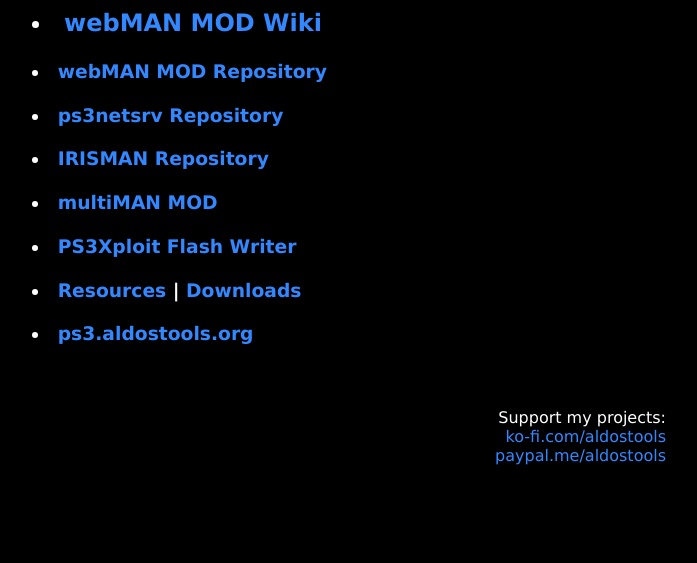
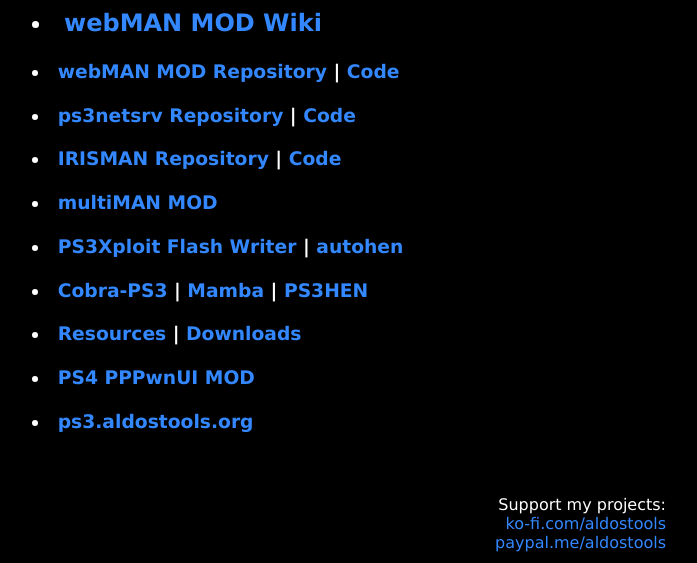
Before and after one commit to aldostools/aldostools.github.io, a plain HTML site: page index.html in a window 1280 px wide. Shown: the part 243-806 px from the top of the page, without its empty margins (291-988 px from the left). Drawn offline with Linux system fonts and the light colour scheme.

Commit message:
Add files via upload

```diff
--- a/index.html
+++ b/index.html
@@ -3,7 +3,9 @@
 <title>aldostools.github.io</title>
 <style>
 a {text-decoration:none; color:#38F}
+a:hover {color:white}
 #links a {font-family:verdana; text-decoration:none; color:yellow}
+#links a:hover {color:white}
 table {font-family:verdana;}
 </style>
 </head>
@@ -16,12 +18,14 @@
 <hr>
 </div>
 <tr><td><h2><li><a href="https://github.com/aldostools/webMAN-MOD/wiki/">webMAN MOD Wiki</a>
-<tr><td><h3><li><a href="https://github.com/aldostools/webMAN-MOD/releases">webMAN MOD Repository</a>
-<tr><td><h3><li><a href="https://github.com/aldostools/ps3netsrv/releases">ps3netsrv Repository</a>
-<tr><td><h3><li><a href="https://github.com/aldostools/IRISMAN/releases">IRISMAN Repository</a>
+<tr><td><h3><li><a href="https://github.com/aldostools/webMAN-MOD/releases">webMAN MOD Repository</a> | <a href="https://github.com/aldostools/webMAN-MOD">Code</a>
+<tr><td><h3><li><a href="https://github.com/aldostools/ps3netsrv/releases">ps3netsrv Repository</a> | <a href="https://github.com/aldostools/ps3netsrv">Code</a>
+<tr><td><h3><li><a href="https://github.com/aldostools/IRISMAN/releases">IRISMAN Repository</a> | <a href="https://github.com/aldostools/IRISMAN">Code</a>
 <tr><td><h3><li><a href="https://github.com/aldostools/resources/releases/multiMAN">multiMAN MOD</a>
-<tr><td><h3><li><a href="https://aldostools.github.io/">PS3Xploit Flash Writer</a>
+<tr><td><h3><li><a href="https://aldostools.github.io/flashwriter">PS3Xploit Flash Writer</a> | <a href="https://aldostools.github.io/autohen">autohen</a>
+<tr><td><h3><li><a href="https://github.com/aldostools/cobra-ps3">Cobra-PS3</a> | <a href="https://github.com/aldostools/Mamba">Mamba</a> | <a href="https://github.com/aldostools/ps3hen">PS3HEN</a>
 <tr><td><h3><li><a href="https://github.com/aldostools/resources">Resources</a> | <a href="https://github.com/aldostools/resources/releases">Downloads</a>
+<tr><td><h3><li><a href="https://github.com/aldostools/pppwnui/releases">PS4 PPPwnUI MOD</a>
 <tr><td><h3><li><a href="https://ps3.aldostools.org/">ps3.aldostools.org</a>
 <tr><td height=100 valign=bottom align=right><p>
 Support my projects:<br>
```
